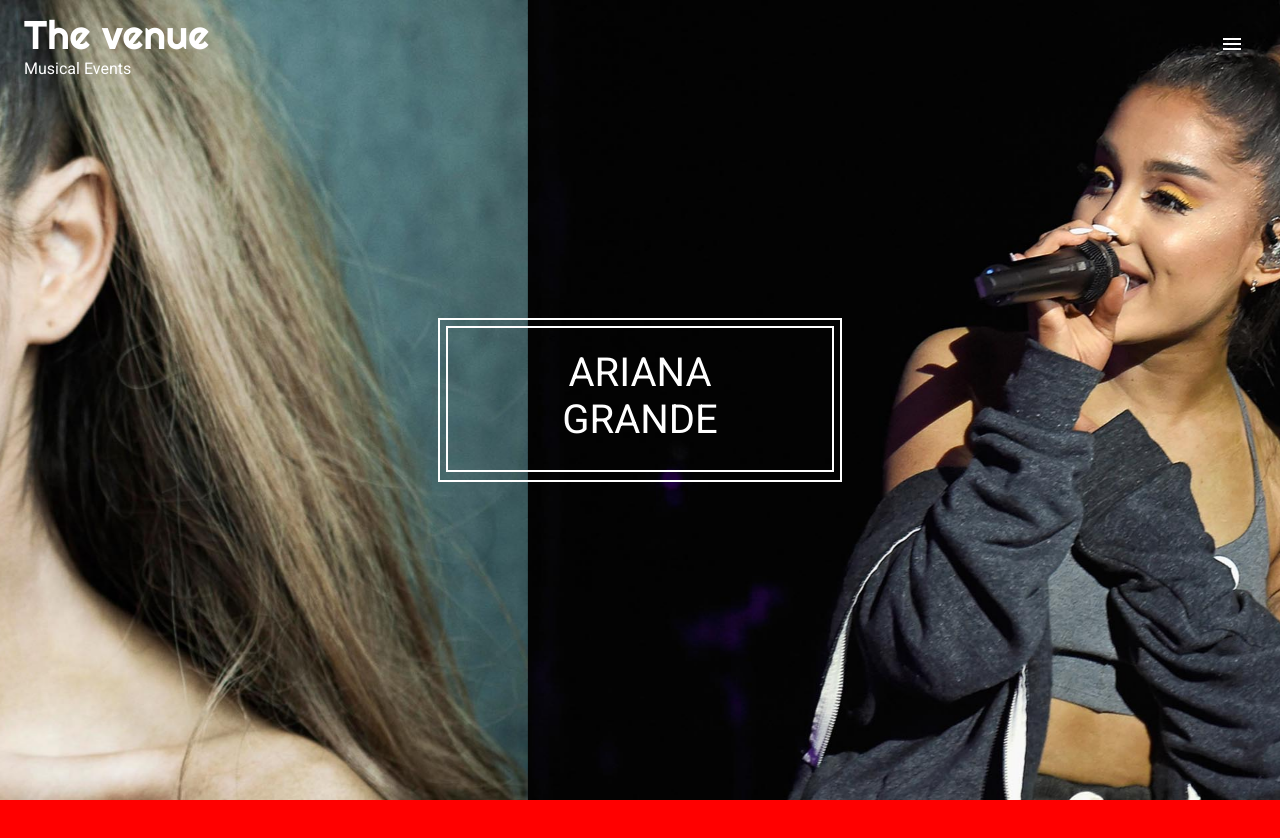
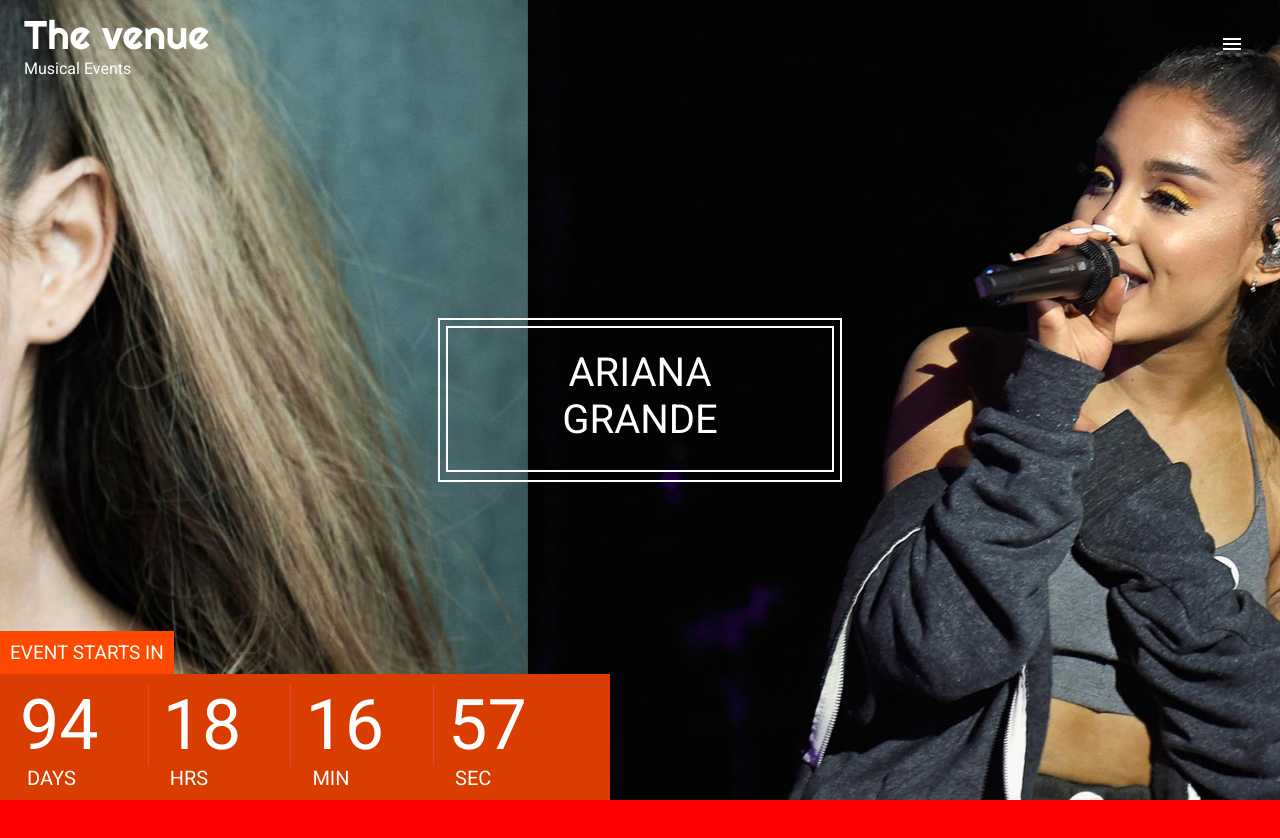
Before and after one commit to ayush-devshark/React-The-Venue, a React (Create React App) app: page / in a window 1280 px wide. Shown: the top 838 px of the page. Built offline with nearby package versions, Linux system fonts and the light colour scheme.

Commit message:
add timeuntil component

```diff
--- /dev/null
+++ b/src/components/featured/TimeUntil.js
@@ -0,0 +1,54 @@
+import { render } from '@testing-library/react';
+import React, { useEffect, useState, useCallback } from 'react';
+import { Slide } from 'react-awesome-reveal';
+
+const TimeUntil = () => {
+    const [time, setTime] = useState({
+        days: '0',
+        hours: '0',
+        minutes: '0',
+        seconds: '0',
+    });
+
+    const renderItem = (time, value) => {
+        return (
+            <div className='countdown_item'>
+                <div className='countdown_time'>{time}</div>
+                <div className='countdown_tag'>{value}</div>
+            </div>
+        );
+    };
+
+    const getTimeUntil = useCallback(deadline => {
+        const time = Date.parse(deadline) - Date.parse(new Date());
+        if (time < 0) {
+            console.log('Date passed');
+        } else {
+            const seconds = Math.floor((time / 1000) % 60);
+            const minutes = Math.floor((time / 1000 / 60) % 60);
+            const hours = Math.floor((time / (1000 * 60 * 60)) % 24);
+            const days = Math.floor(time / (1000 * 60 * 60 * 24));
+            setTime({ days, hours, minutes, seconds });
+        }
+    }, []);
+
+    useEffect(() => {
+        setInterval(() => getTimeUntil('Oct, 20, 2021, 01:20:00'), 1000);
+    }, [getTimeUntil]);
+
+    return (
+        <Slide left delay={500}>
+            <div className='countdown_wrapper'>
+                <div className='countdown_top'>Event starts in</div>
+                <div className='countdown_bottom'>
+                    {renderItem(time.days, 'Days')}
+                    {renderItem(time.hours, 'Hrs')}
+                    {renderItem(time.minutes, 'min')}
+                    {renderItem(time.seconds, 'sec')}
+                </div>
+            </div>
+        </Slide>
+    );
+};
+
+export default TimeUntil;
--- a/src/components/featured/index.js
+++ b/src/components/featured/index.js
@@ -1,4 +1,5 @@
 import Caraousel from './Caraousel';
+import TimeUntil from './TimeUntil';
 
 const Featured = () => {
     return (
@@ -7,6 +8,7 @@
             <div className='artist_name'>
                 <div className='wrapper'>Ariana Grande</div>
             </div>
+            <TimeUntil />
         </div>
     );
 };
```
